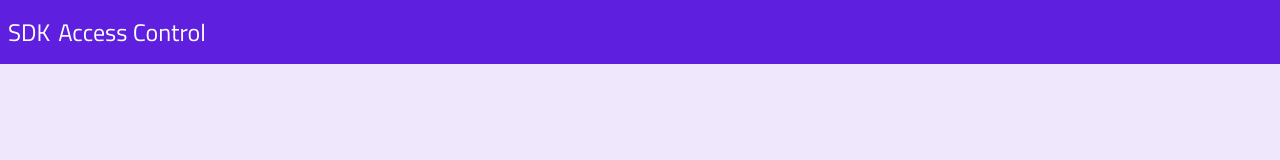
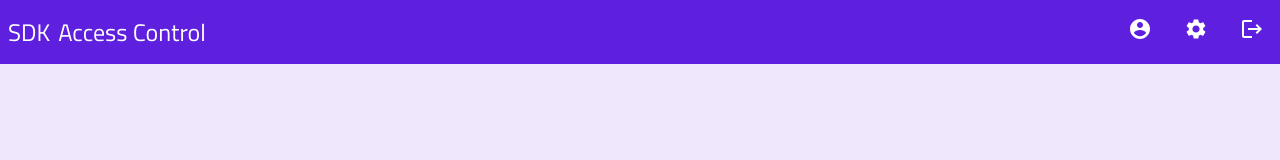
Before and after one commit to sandje00/sdk-access-control-web, a Vue app: page /dashboard in a window 1280 px wide. Shown: the top 160 px of the page. Built offline with nearby package versions, Linux system fonts and the light colour scheme.

Commit message:
Add app navigation

```diff
--- a/src/assets/stylesheets/base/_colors.scss
+++ b/src/assets/stylesheets/base/_colors.scss
@@ -1,6 +1,7 @@
 $colors: (
   "primary": #5e1fde,
   "primary-light": #996eee,
+  "primary-dark": #3e1492,
   "secondary": #efe8fc,
   "info-light": #f6f6bc,
   "info-dark": #ffb800,
--- a/src/components/common/layout/AppHeader.vue
+++ b/src/components/common/layout/Header.vue
@@ -2,15 +2,17 @@
   <header class="app-header flex-h justify-space-between">
     <app-logo class="logo" :caption="false" light small vertical>
     </app-logo>
+    <app-navigation></app-navigation>
   </header>
 </template>
 
 <script>
 import AppLogo from '../AppLogo';
+import AppNavigation from './Navigation';
 
 export default {
   name: 'app-header',
-  components: { AppLogo }
+  components: { AppLogo, AppNavigation }
 }
 </script>
 
--- /dev/null
+++ b/src/components/common/layout/Navigation.vue
@@ -0,0 +1,45 @@
+<template>
+  <nav class="navigation flex-h justify-center align-center">
+    <router-link :to="{ name: 'home' }" class="navigation-link">
+      <icon-user icon-name="User" icon-color="#ffffff">
+      </icon-user>
+    </router-link>
+    <router-link :to="{ name: 'home' }" class="navigation-link">
+      <icon-settings icon-name="Settings" icon-color="#ffffff">
+      </icon-settings>
+    </router-link>
+    <router-link :to="{ name: 'home' }" class="navigation-link">
+      <icon-logout icon-name="Logout" icon-color="#ffffff">
+      </icon-logout>
+    </router-link>
+  </nav>
+</template>
+
+<script>
+import IconLogout from '../icons/IconLogout';
+import IconSettings from '../icons/IconSettings';
+import IconUser from '../icons/IconUser';
+
+export default {
+  name: 'app-navigation',
+  components: {
+    IconLogout,
+    IconSettings,
+    IconUser
+  }
+}
+</script>
+
+<style lang="scss" scoped>
+.navigation {
+  &-link {
+    padding: 1rem;
+    cursor: pointer;
+
+    &:hover {
+      transform: scale(1.2);
+      transition: all 0.2s;
+    }
+  }
+}
+</style>
--- a/src/components/common/layout/index.vue
+++ b/src/components/common/layout/index.vue
@@ -8,7 +8,7 @@
 </template>
 
 <script>
-import AppHeader from './AppHeader';
+import AppHeader from './Header';
 
 export default {
   name: 'app-layout',
```
